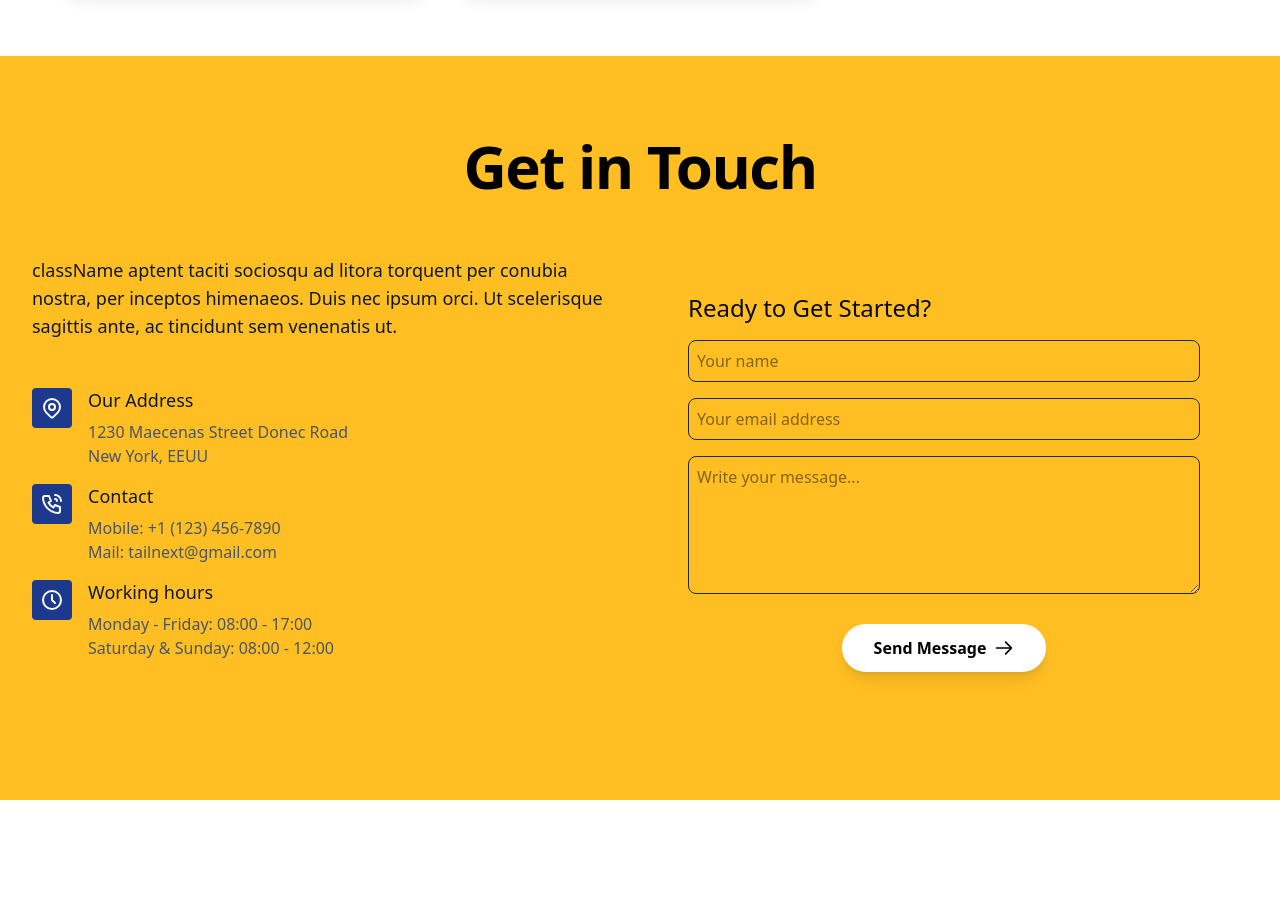
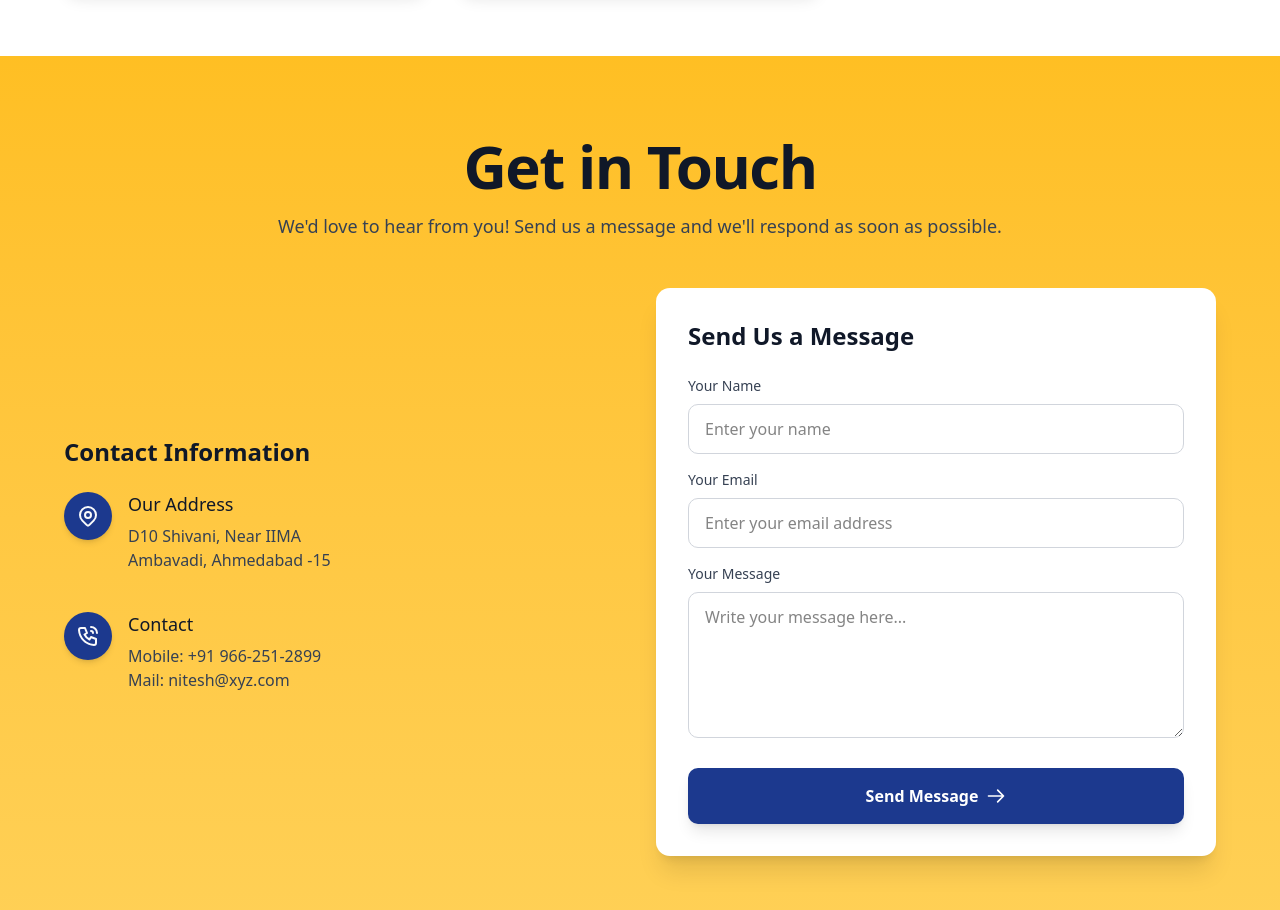
Before and after one commit to remote-cto/aiofy, a Next.js app: page / in a window 1280 px wide. Shown: the part 2660-3570 px from the top of the page. Before the commit the page ends 3460 px from the top, so only its background shows below. Built offline with nearby package versions, Linux system fonts and the light colour scheme.

Commit message:
Contact form ui updated

```diff
--- a/app/components/ContactForm.tsx
+++ b/app/components/ContactForm.tsx
@@ -1,17 +1,49 @@
-"use client"
-import React, { useState } from "react";
+"use client";
+import React, { useState, useEffect } from "react";
+import { motion } from "framer-motion";
 
 const ContactForm: React.FC = () => {
   const [formData, setFormData] = useState({
     name: "",
     email: "",
-    textarea: ""
+    message: "", // renamed from textarea for clarity
   });
   const [isSubmitting, setIsSubmitting] = useState(false);
   const [submitStatus, setSubmitStatus] = useState<{
     type: "success" | "error" | null;
     message: string;
   }>({ type: null, message: "" });
+  const [fieldErrors, setFieldErrors] = useState({
+    name: "",
+    email: "",
+    message: "",
+  });
+
+  // Clear success message after 5 seconds
+  useEffect(() => {
+    if (submitStatus.type === "success") {
+      const timer = setTimeout(() => {
+        setSubmitStatus({ type: null, message: "" });
+      }, 5000);
+      return () => clearTimeout(timer);
+    }
+  }, [submitStatus]);
+
+  const validateField = (name: string, value: string): string => {
+    switch (name) {
+      case "name":
+        return value.trim() === "" ? "Name is required" : "";
+      case "email":
+        const emailRegex = /^[^\s@]+@[^\s@]+\.[^\s@]+$/;
+        if (value.trim() === "") return "Email is required";
+        if (!emailRegex.test(value)) return "Please provide a valid email address";
+        return "";
+      case "message":
+        return value.trim() === "" ? "Message is required" : "";
+      default:
+        return "";
+    }
+  };
 
   const handleChange = (
     e: React.ChangeEvent<HTMLInputElement | HTMLTextAreaElement>
@@ -19,7 +51,23 @@ const ContactForm: React.FC = () => {
     const { name, value } = e.target;
     setFormData((prev) => ({
       ...prev,
-      [name]: value
+      [name]: value,
+    }));
+
+    // Live validation
+    setFieldErrors((prev) => ({
+      ...prev,
+      [name]: validateField(name, value),
+    }));
+  };
+
+  const handleBlur = (
+    e: React.FocusEvent<HTMLInputElement | HTMLTextAreaElement>
+  ) => {
+    const { name, value } = e.target;
+    setFieldErrors((prev) => ({
+      ...prev,
+      [name]: validateField(name, value),
     }));
   };
 
@@ -29,21 +77,20 @@ const ContactForm: React.FC = () => {
     // Reset status
     setSubmitStatus({ type: null, message: "" });
 
-    // Client-side validation
-    if (!formData.name || !formData.email || !formData.textarea) {
+    // Validate all fields
+    const errors = {
+      name: validateField("name", formData.name),
+      email: validateField("email", formData.email),
+      message: validateField("message", formData.message),
+    };
+
+    setFieldErrors(errors);
+
+    // Check if there are any errors
+    if (Object.values(errors).some((error) => error !== "")) {
       setSubmitStatus({
         type: "error",
-        message: "All fields are required"
-      });
-      return;
-    }
-
-    // Email validation
-    const emailRegex = /^[^\s@]+@[^\s@]+\.[^\s@]+$/;
-    if (!emailRegex.test(formData.email)) {
-      setSubmitStatus({
-        type: "error",
-        message: "Please provide a valid email address"
+        message: "Please fix the errors in the form",
       });
       return;
     }
@@ -56,7 +103,11 @@ const ContactForm: React.FC = () => {
         headers: {
           "Content-Type": "application/json",
         },
-        body: JSON.stringify(formData),
+        body: JSON.stringify({
+          name: formData.name,
+          email: formData.email,
+          textarea: formData.message, // Keep original field name for API compatibility
+        }),
       });
 
       const data = await response.json();
@@ -68,19 +119,20 @@ const ContactForm: React.FC = () => {
       // Success
       setSubmitStatus({
         type: "success",
-        message: "Your message has been sent successfully!"
+        message: "Your message has been sent successfully!",
       });
 
       // Reset form
       setFormData({
         name: "",
         email: "",
-        textarea: ""
+        message: "",
       });
     } catch (error) {
       setSubmitStatus({
         type: "error",
-        message: error instanceof Error ? error.message : "Something went wrong"
+        message:
+          error instanceof Error ? error.message : "Something went wrong",
       });
     } finally {
       setIsSubmitting(false);
@@ -88,26 +140,36 @@ const ContactForm: React.FC = () => {
   };
 
   return (
-    <section className="bg-[#FFBF23]" id="contact">
+    <section className="bg-gradient-to-b from-[#FFBF23] to-[#FFD056]" id="contact">
       <div className="mx-auto max-w-7xl px-4 py-16 sm:px-6 lg:px-8 lg:py-20">
-        <div className="mb-4">
+        <motion.div
+          initial={{ opacity: 0, y: 20 }}
+          animate={{ opacity: 1, y: 0 }}
+          transition={{ duration: 0.5 }}
+          className="mb-8"
+        >
           <div className="mb-6 max-w-3xl text-center sm:text-center md:mx-auto md:mb-12">
-            <h2 className="font-heading mb-4 font-bold tracking-tight text-black text-3xl sm:text-6xl">
+            <h2 className="font-heading mb-4 font-bold tracking-tight text-gray-900 text-3xl sm:text-6xl">
               Get in Touch
             </h2>
+            <p className="text-gray-700 md:text-lg">
+              We'd love to hear from you! Send us a message and we'll respond as soon as possible.
+            </p>
           </div>
-        </div>
+        </motion.div>
+
         <div className="flex items-stretch justify-center">
-          <div className="grid md:grid-cols-2">
-            <div className="h-full pr-6">
-              <p className="mt-3 mb-12 text-lg text-gray-900">
-                className aptent taciti sociosqu ad litora torquent per conubia
-                nostra, per inceptos himenaeos. Duis nec ipsum orci. Ut
-                scelerisque sagittis ante, ac tincidunt sem venenatis ut.
-              </p>
-              <ul className="mb-6 md:mb-0">
-                <li className="flex">
-                  <div className="flex h-10 w-10 items-center justify-center rounded bg-blue-900 text-gray-50">
+          <div className="grid md:grid-cols-2 gap-8 w-full max-w-6xl">
+            <motion.div
+              initial={{ opacity: 0, x: -20 }}
+              animate={{ opacity: 1, x: 0 }}
+              transition={{ duration: 0.5, delay: 0.2 }}
+              className="h-full pr-0 md:pr-6 flex flex-col justify-center"
+            >
+              <h3 className="text-2xl font-bold mb-6 text-gray-900">Contact Information</h3>
+              <ul className="space-y-6 md:mb-0">
+                <li className="flex items-start">
+                  <div className="flex h-12 w-12 items-center justify-center rounded-full bg-blue-900 text-gray-50 shadow-md">
                     <svg
                       xmlns="http://www.w3.org/2000/svg"
                       width="24"
@@ -125,17 +187,15 @@ const ContactForm: React.FC = () => {
                     </svg>
                   </div>
                   <div className="ml-4 mb-4">
-                    <h3 className="mb-2 text-lg font-medium leading-6 text-gray-900 ">
+                    <h3 className="mb-2 text-lg font-medium leading-6 text-gray-900">
                       Our Address
                     </h3>
-                    <p className="text-gray-600 ">
-                      1230 Maecenas Street Donec Road
-                    </p>
-                    <p className="text-gray-600 ">New York, EEUU</p>
+                    <p className="text-gray-700">D10 Shivani, Near IIMA</p>
+                    <p className="text-gray-700">Ambavadi, Ahmedabad -15</p>
                   </div>
                 </li>
-                <li className="flex">
-                  <div className="flex h-10 w-10 items-center justify-center rounded bg-blue-900 text-gray-50">
+                <li className="flex items-start">
+                  <div className="flex h-12 w-12 items-center justify-center rounded-full bg-blue-900 text-gray-50 shadow-md">
                     <svg
                       xmlns="http://www.w3.org/2000/svg"
                       width="24"
@@ -157,12 +217,12 @@ const ContactForm: React.FC = () => {
                     <h3 className="mb-2 text-lg font-medium leading-6 text-gray-900">
                       Contact
                     </h3>
-                    <p className="text-gray-600 ">Mobile: +1 (123) 456-7890</p>
-                    <p className="text-gray-600 ">Mail: tailnext@gmail.com</p>
+                    <p className="text-gray-700">Mobile: +91 966-251-2899</p>
+                    <p className="text-gray-700">Mail: nitesh@xyz.com</p>
                   </div>
                 </li>
-                <li className="flex">
-                  <div className="flex h-10 w-10 items-center justify-center rounded bg-blue-900 text-gray-50">
+                {/* <li className="flex items-start">
+                  <div className="flex h-12 w-12 items-center justify-center rounded-full bg-blue-900 text-gray-50 shadow-md">
                     <svg
                       xmlns="http://www.w3.org/2000/svg"
                       width="24"
@@ -175,106 +235,151 @@ const ContactForm: React.FC = () => {
                       strokeLinejoin="round"
                       className="h-6 w-6"
                     >
-                      <path d="M3 12a9 9 0 1 0 18 0a9 9 0 0 0 -18 0"></path>
-                      <path d="M12 7v5l3 3"></path>
+                      <circle cx="12" cy="12" r="10"></circle>
+                      <polyline points="12 6 12 12 16 14"></polyline>
                     </svg>
                   </div>
                   <div className="ml-4 mb-4">
-                    <h3 className="mb-2 text-lg font-medium leading-6 text-gray-900 ">
-                      Working hours
+                    <h3 className="mb-2 text-lg font-medium leading-6 text-gray-900">
+                      Business Hours
                     </h3>
-                    <p className="text-gray-600 ">
-                      Monday - Friday: 08:00 - 17:00
-                    </p>
-                    <p className="text-gray-600 ">
-                      Saturday &amp; Sunday: 08:00 - 12:00
-                    </p>
+                    <p className="text-gray-700">Monday - Friday: 9AM - 6PM</p>
+                    <p className="text-gray-700">Weekend: 10AM - 4PM</p>
                   </div>
-                </li>
+                </li> */}
               </ul>
-            </div>
-            <div className="card h-fit max-w-6xl p-5 md:p-12" id="form">
-              <h2 className="mb-4 text-2xl">
-                Ready to Get Started?
-              </h2>
-              <form id="contactForm" onSubmit={handleSubmit}>
-                <div className="mb-6">
-                  <div className="mx-0 mb-1 sm:mb-4">
-                    <div className="mx-0 mb-1 sm:mb-4">
+            </motion.div>
+
+            <motion.div
+              initial={{ opacity: 0, x: 20 }}
+              animate={{ opacity: 1, x: 0 }}
+              transition={{ duration: 0.5, delay: 0.4 }}
+              className="bg-white shadow-xl rounded-xl p-6 md:p-8"
+            >
+              <h2 className="mb-6 text-2xl font-bold text-gray-900">Send Us a Message</h2>
+              <form id="contactForm" onSubmit={handleSubmit} className="space-y-6">
+                <div className="space-y-4">
+                  <div>
                     <label
                       htmlFor="name"
-                        className="pb-1 text-xs uppercase tracking-wider"
-                      ></label>
+                      className="block mb-2 text-sm font-medium text-gray-700"
+                    >
+                      Your Name
+                    </label>
                     <input
                       type="text"
                       id="name"
                       autoComplete="given-name"
-                        placeholder="Your name"
-                        className="mb-2 w-full rounded-md border border-gray-800 py-2 pl-2 pr-4 sm:mb-0"
+                      placeholder="Enter your name"
+                      className={`w-full rounded-lg border py-3 px-4 transition-all duration-200 focus:ring-2 focus:ring-blue-500 focus:border-blue-500 outline-none ${
+                        fieldErrors.name ? "border-red-500" : "border-gray-300"
+                      }`}
                       name="name"
                       value={formData.name}
                       onChange={handleChange}
-                        required
+                      onBlur={handleBlur}
                     />
+                    {fieldErrors.name && (
+                      <p className="mt-1 text-sm text-red-600">{fieldErrors.name}</p>
+                    )}
                   </div>
-                    <div className="mx-0 mb-1 sm:mb-4">
+
+                  <div>
                     <label
                       htmlFor="email"
-                        className="pb-1 text-xs uppercase tracking-wider"
-                      ></label>
+                      className="block mb-2 text-sm font-medium text-gray-700"
+                    >
+                      Your Email
+                    </label>
                     <input
                       type="email"
                       id="email"
                       autoComplete="email"
-                        placeholder="Your email address"
-                        className="mb-2 w-full rounded-md border border-gray-800 py-2 pl-2 pr-4 sm:mb-0"
+                      placeholder="Enter your email address"
+                      className={`w-full rounded-lg border py-3 px-4 transition-all duration-200 focus:ring-2 focus:ring-blue-500 focus:border-blue-500 outline-none ${
+                        fieldErrors.email ? "border-red-500" : "border-gray-300"
+                      }`}
                       name="email"
                       value={formData.email}
                       onChange={handleChange}
-                        required
+                      onBlur={handleBlur}
                     />
+                    {fieldErrors.email && (
+                      <p className="mt-1 text-sm text-red-600">{fieldErrors.email}</p>
+                    )}
                   </div>
-                  </div>
-                  <div className="mx-0 mb-1 sm:mb-4">
+
+                  <div>
                     <label
-                      htmlFor="textarea"
-                      className="pb-1 text-xs uppercase tracking-wider"
-                    ></label>
+                      htmlFor="message"
+                      className="block mb-2 text-sm font-medium text-gray-700"
+                    >
+                      Your Message
+                    </label>
                     <textarea
-                      id="textarea"
-                      name="textarea"
-                      cols={30}
+                      id="message"
+                      name="message"
                       rows={5}
-                      placeholder="Write your message..."
-                      className="mb-2 w-full rounded-md border border-gray-800 py-2 pl-2 pr-4 sm:mb-0"
-                      value={formData.textarea}
+                      placeholder="Write your message here..."
+                      className={`w-full rounded-lg border py-3 px-4 transition-all duration-200 focus:ring-2 focus:ring-blue-500 focus:border-blue-500 outline-none ${
+                        fieldErrors.message ? "border-red-500" : "border-gray-300"
+                      }`}
+                      value={formData.message}
                       onChange={handleChange}
-                      required
+                      onBlur={handleBlur}
                     ></textarea>
+                    {fieldErrors.message && (
+                      <p className="mt-1 text-sm text-red-600">{fieldErrors.message}</p>
+                    )}
                   </div>
                 </div>
 
                 {/* Status message */}
                 {submitStatus.type && (
-                  <div className={`mb-4 p-3 rounded-md ${
+                  <motion.div
+                    initial={{ opacity: 0, y: 10 }}
+                    animate={{ opacity: 1, y: 0 }}
+                    className={`p-4 rounded-lg ${
                       submitStatus.type === "success"
-                      ? "bg-green-100 text-green-800"
-                      : "bg-red-100 text-red-800"
-                  }`}>
+                        ? "bg-green-100 text-green-800 border border-green-200"
+                        : "bg-red-100 text-red-800 border border-red-200"
+                    }`}
+                  >
+                    <div className="flex items-center">
+                      {submitStatus.type === "success" ? (
+                        <svg className="w-5 h-5 mr-2" fill="currentColor" viewBox="0 0 20 20" xmlns="http://www.w3.org/2000/svg">
+                          <path fillRule="evenodd" d="M10 18a8 8 0 100-16 8 8 0 000 16zm3.707-9.293a1 1 0 00-1.414-1.414L9 10.586 7.707 9.293a1 1 0 00-1.414 1.414l2 2a1 1 0 001.414 0l4-4z" clipRule="evenodd"></path>
+                        </svg>
+                      ) : (
+                        <svg className="w-5 h-5 mr-2" fill="currentColor" viewBox="0 0 20 20" xmlns="http://www.w3.org/2000/svg">
+                          <path fillRule="evenodd" d="M18 10a8 8 0 11-16 0 8 8 0 0116 0zm-7 4a1 1 0 11-2 0 1 1 0 012 0zm-1-9a1 1 0 00-1 1v4a1 1 0 102 0V6a1 1 0 00-1-1z" clipRule="evenodd"></path>
+                        </svg>
+                      )}
                       {submitStatus.message}
                     </div>
+                  </motion.div>
                 )}
 
-                <div className="text-center">
-                  <button
+                <motion.button
                   type="submit"
                   disabled={isSubmitting}
-                    className={`px-8 py-3 bg-white text-black font-bold rounded-full shadow-lg hover:shadow-xl transition-all duration-300 transform hover:-translate-y-1 flex mx-auto items-center ${
+                  className={`w-full px-8 py-4 bg-blue-900 text-white font-bold rounded-lg shadow-lg hover:bg-blue-800 transition-all duration-300 focus:ring-4 focus:ring-blue-300 focus:outline-none ${
                     isSubmitting ? "opacity-70 cursor-not-allowed" : ""
                   }`}
+                  whileHover={{ scale: 1.02 }}
+                  whileTap={{ scale: 0.98 }}
                 >
-                    {isSubmitting ? "Sending..." : "Send Message"}
-                    {!isSubmitting && (
+                  {isSubmitting ? (
+                    <span className="flex items-center justify-center">
+                      <svg className="animate-spin -ml-1 mr-3 h-5 w-5 text-white" xmlns="http://www.w3.org/2000/svg" fill="none" viewBox="0 0 24 24">
+                        <circle className="opacity-25" cx="12" cy="12" r="10" stroke="currentColor" strokeWidth="4"></circle>
+                        <path className="opacity-75" fill="currentColor" d="M4 12a8 8 0 018-8V0C5.373 0 0 5.373 0 12h4zm2 5.291A7.962 7.962 0 014 12H0c0 3.042 1.135 5.824 3 7.938l3-2.647z"></path>
+                      </svg>
+                      Sending...
+                    </span>
+                  ) : (
+                    <span className="flex items-center justify-center">
+                      Send Message
                       <svg
                         className="w-5 h-5 ml-2"
                         fill="none"
@@ -289,11 +394,11 @@ const ContactForm: React.FC = () => {
                           d="M14 5l7 7m0 0l-7 7m7-7H3"
                         />
                       </svg>
+                    </span>
                   )}
-                  </button>
-                </div>
+                </motion.button>
               </form>
-            </div>
+            </motion.div>
           </div>
         </div>
       </div>
```
Lines whose indentation alone changed are shown as unchanged.
